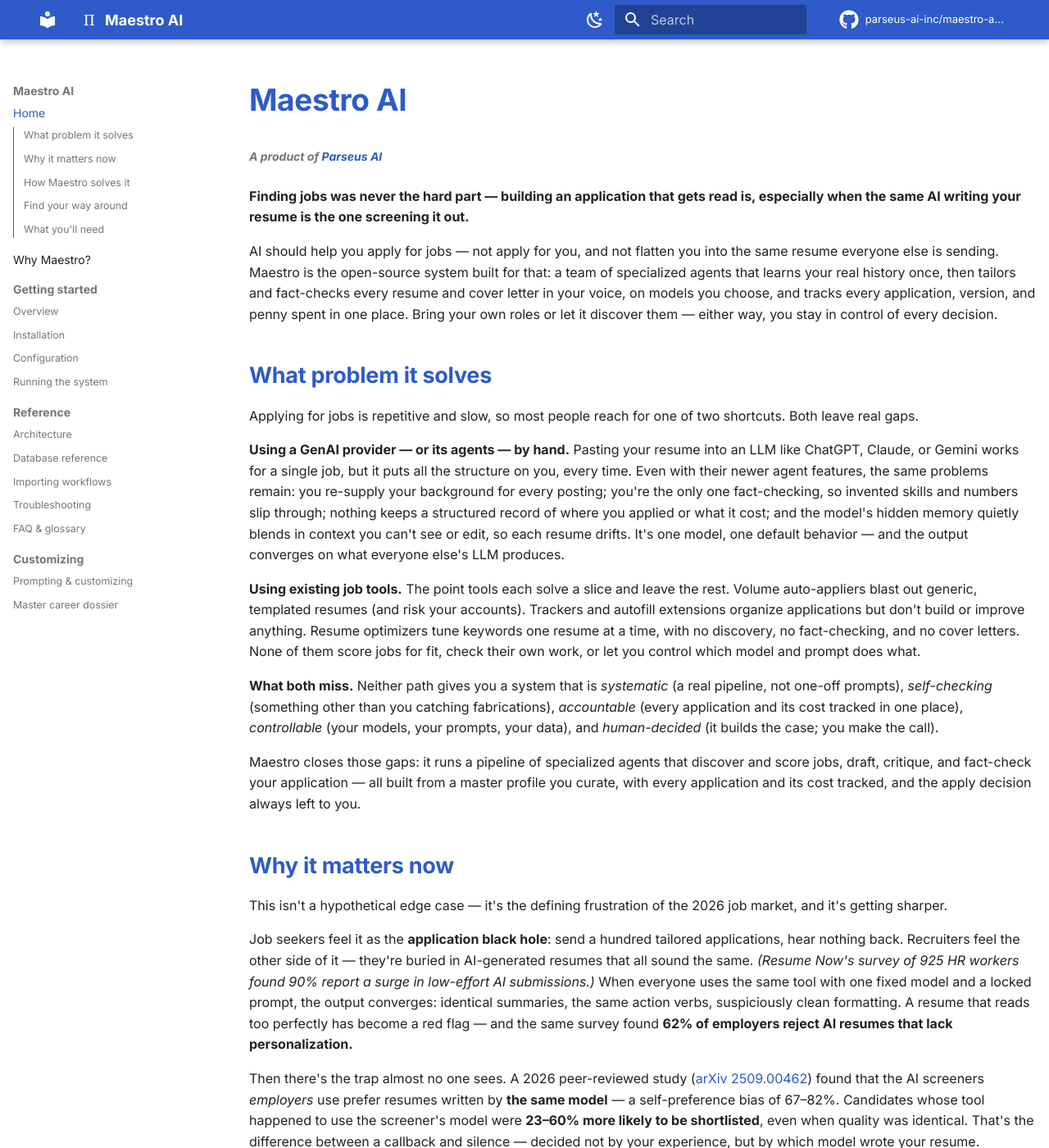
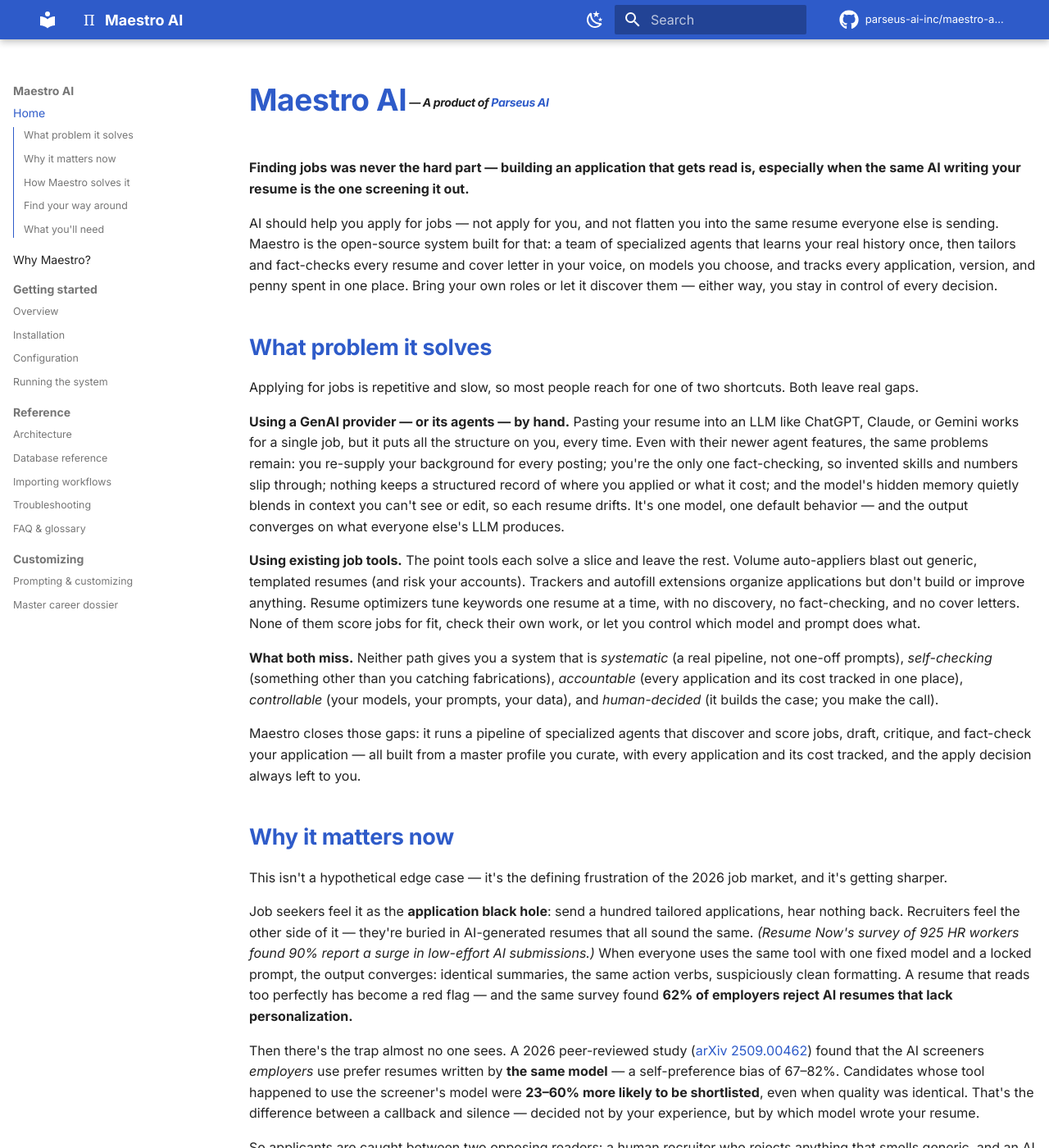
Before and after one commit to parseus-ai-inc/maestro-ai-backend, an MkDocs documentation site: the page built from docs/index.md, in a window 1280 px wide and 1400 px high. Shown: the whole window at 82% size. Built offline with MkDocs 1.6.1 and Material for MkDocs 9.7.7, drawn with Linux system fonts in a browser that asks for light colours; comment, search, counter and statistics services are not loaded.

Commit message:
Inline Parseus AI byline with title

```diff
--- a/docs/index.md
+++ b/docs/index.md
@@ -1,6 +1,4 @@
-# Maestro AI
-
-<p class="brand-byline"><em><strong>A product of <a href="https://parseus.ai/">Parseus AI</a></strong></em></p>
+# Maestro AI<span class="brand-byline"> — <em>A product of <a href="https://parseus.ai/">Parseus AI</a></em></span>
 
 **Finding jobs was never the hard part — building an application that gets read is, especially when the same AI writing your resume is the one screening it out.**
 
--- a/docs/stylesheets/parseus.css
+++ b/docs/stylesheets/parseus.css
@@ -81,15 +81,16 @@
 .md-typeset h3 { font-size: 1.05rem; }   /* was ~1.25rem */
 .md-typeset h4 { font-size: 0.92rem; }
 
-/* 7. Brand byline under the page title */
-.md-typeset .brand-byline {
-  font-size: 0.7rem;        /* ~10pt */
-  font-weight: 700;
+/* 7. Brand byline inline with the page title */
+.md-typeset h1 .brand-byline {
+  font-size: 0.7rem;        /* ~10pt — fixed, not relative to the H1 */
+  font-weight: 600;
   font-style: italic;
-  color: var(--md-default-fg-color--light);
-  margin-top: -0.6rem;      /* pull it snug under the H1 */
-  margin-bottom: 1.2rem;
+  color: var(--md-default-fg-color);   /* "A product of" stays default/black */
+  white-space: nowrap;
+  vertical-align: middle;
 }
-.md-typeset .brand-byline a {
-  color: var(--md-primary-fg-color);
+.md-typeset h1 .brand-byline a {
+  color: var(--md-primary-fg-color);   /* only "Parseus AI" is Persian blue */
+  text-decoration: none;
 }
```
